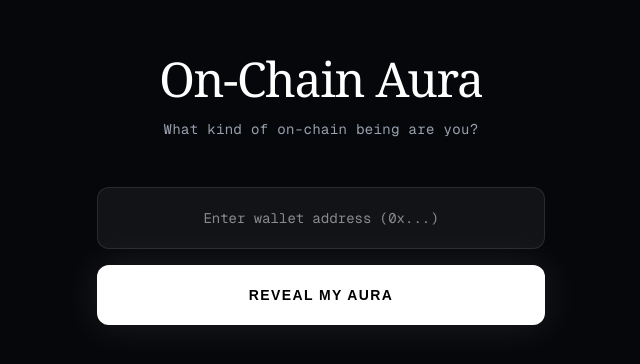
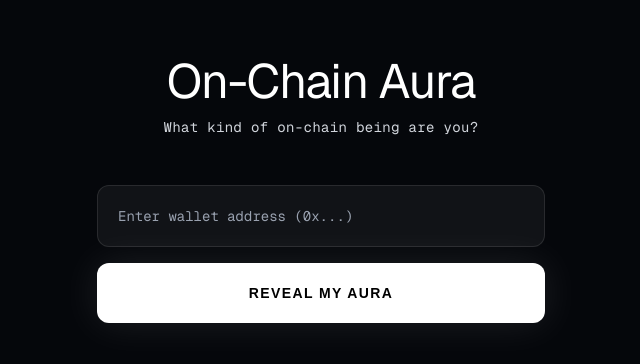
Before and after one commit to Hoshinouva/on-chain-aura, a Next.js app: page / in a window 1280 px wide. Shown: the part 210-574 px from the top of the page, without its empty margins (319-959 px from the left). Built offline with nearby package versions, Linux system fonts and the light colour scheme.

Commit message:
style: polish UI typography, spacing, and interaction

```diff
--- a/src/app/page.tsx
+++ b/src/app/page.tsx
@@ -45,8 +45,8 @@ export default function Home() {
     <div className="min-h-screen bg-[#05070B] text-white flex flex-col items-center justify-center p-4">
       <div className="max-w-md w-full space-y-12">
         <div className="text-center">
-          <h1 className="text-4xl md:text-5xl font-serif mb-4 tracking-tight">On-Chain Aura</h1>
-          <p className="text-gray-400 font-mono text-sm tracking-wide">What kind of on-chain being are you?</p>
+          <h1 className="text-4xl md:text-5xl font-sans mb-3 tracking-tight">On-Chain Aura</h1>
+          <p className="text-gray-300 font-mono text-sm tracking-wide">What kind of on-chain being are you?</p>
         </div>
 
         {loading ? (
@@ -76,7 +76,7 @@ export default function Home() {
                 value={address}
                 onChange={(e) => setAddress(e.target.value)}
                 onKeyDown={(e) => e.key === 'Enter' && handleReveal()}
-                className="w-full bg-white/5 border border-white/10 rounded-xl p-5 font-mono text-sm focus:outline-none focus:border-white/40 transition-colors text-center"
+                className="w-full bg-white/5 border border-white/10 rounded-xl p-5 font-mono text-sm focus:outline-none focus:border-white/40 transition-colors text-left placeholder:text-gray-400"
               />
               {error && (
                 <p className="text-red-400 text-xs font-mono text-center mt-3">{error}</p>
@@ -84,7 +84,7 @@ export default function Home() {
             </div>
             <button
               onClick={handleReveal}
-              className="w-full bg-white text-black font-bold py-5 rounded-xl hover:bg-gray-200 transition-colors text-sm tracking-widest uppercase shadow-[0_0_40px_rgba(255,255,255,0.1)] hover:shadow-[0_0_60px_rgba(255,255,255,0.2)]"
+              className="w-full bg-white text-black font-bold py-5 rounded-xl hover:bg-gray-200 transition-all duration-150 ease-out active:scale-[0.97] text-sm tracking-widest uppercase shadow-[0_0_40px_rgba(255,255,255,0.1)] hover:shadow-[0_0_60px_rgba(255,255,255,0.2)]"
             >
               Reveal My Aura
             </button>
```
Also changed, not shown: 2 other files (tests, documents, lock files or other folders).
